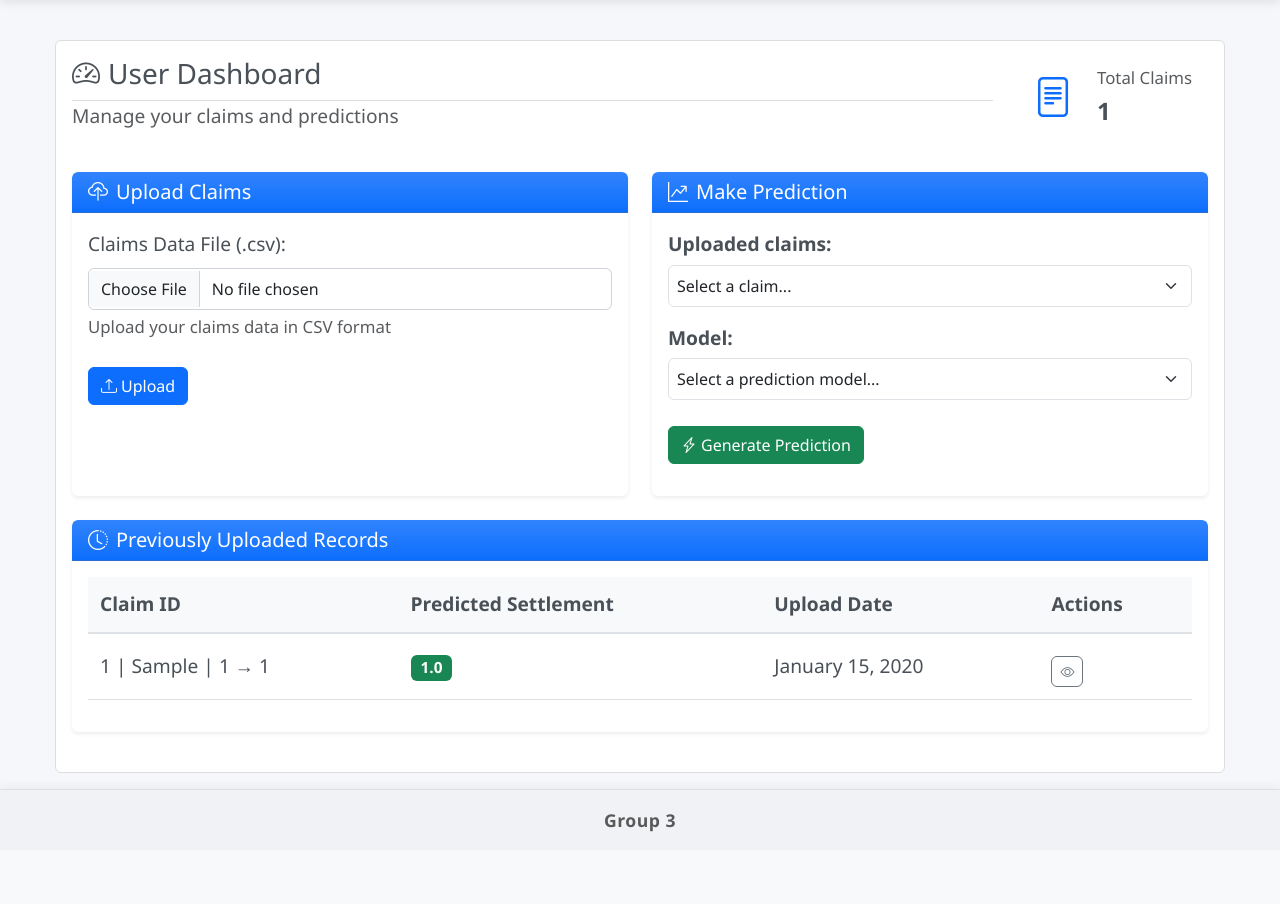
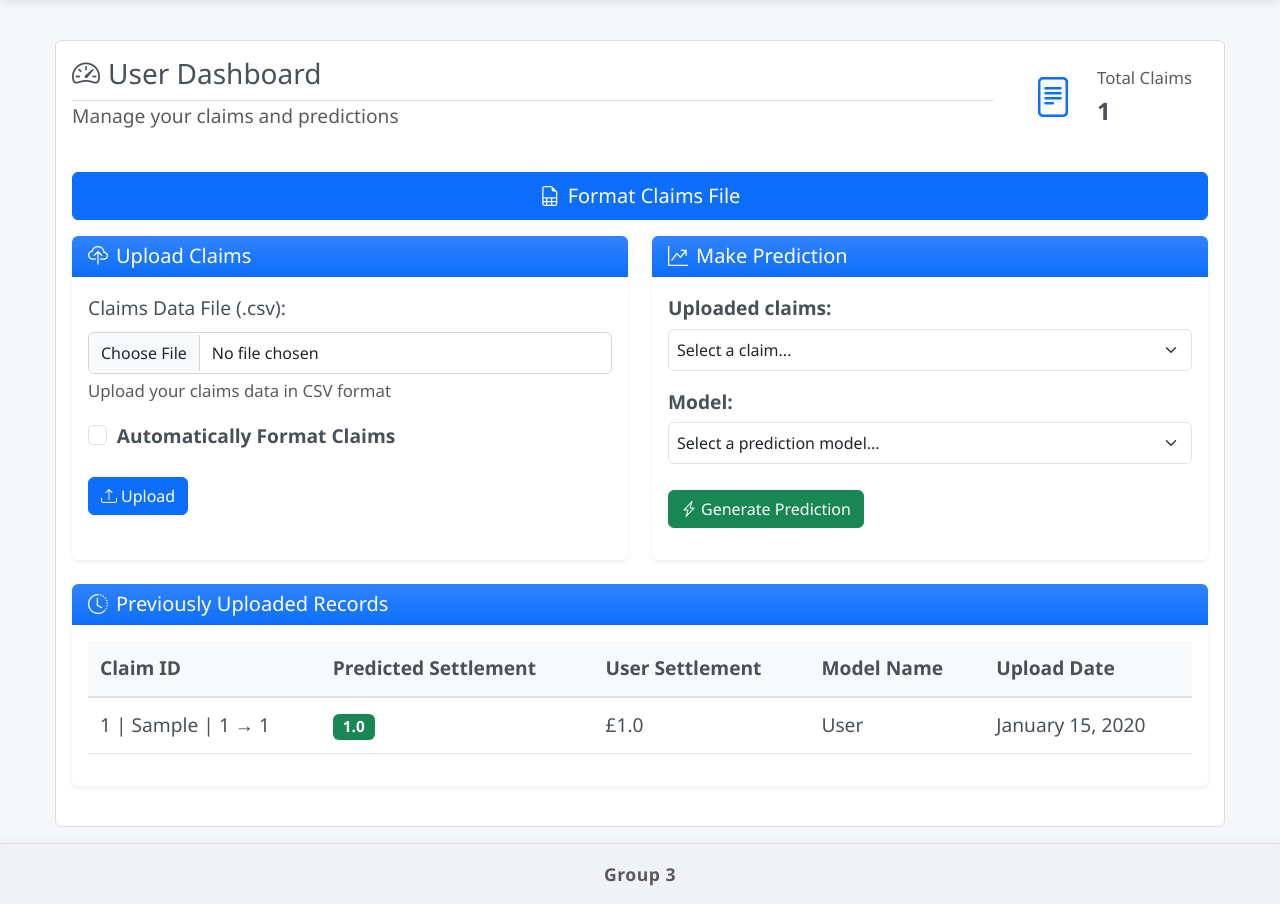
Before and after one commit to charclayt/headlights, a Django app: page /app/customer/ in a window 1280 px wide. Shown: the part 63-967 px from the top of the page. Before the commit the page ends 895 px from the top, so only its background shows below. Run offline with Django 5.2, Linux system fonts and the light colour scheme; a user stored in the database is signed in; tables that the repository leaves empty hold one stand-in row (values such as "Sample post"); some libraries are stand-ins or nearby versions.

Commit message:
added back the accidentally removed format claims functionality

```diff
--- a/templates/customer.html
+++ b/templates/customer.html
@@ -30,6 +30,13 @@
     </div>
   </div>
 
+  <!-- Format Claims File Button -->
+  <div class="mb-3">
+    <a class="btn btn-primary btn-lg w-100" href="{% url 'claims_preprocessing' %}">
+      <i class="bi bi-file-earmark-spreadsheet me-2"></i>Format Claims File
+    </a>
+  </div>
+
   <div class="row">
     <!-- Upload Claims Card -->
     <div class="col-lg-6 mb-4">
@@ -47,13 +54,15 @@
               <input class="form-control" type="file" id="claimsFile" name="claims_file" accept=".csv" onchange="resetMessages();" required>
               <div class="form-text">Upload your claims data in CSV format</div>
             </div>
+            <div class="form-check mb-3">
+              <input class="form-check-input" type="checkbox" id="preprocess" name="preprocess">
+              <label for="preprocess" class="form-check-label">Automatically Format Claims</label>
+            </div>
             <button id="claimUploadSubmit" type="submit" class="btn btn-primary">
               <i class="bi bi-upload me-1"></i>Upload
             </button>
           </form>
-
-          <div id="errorMessage" style="white-space: pre-line" class="alert alert-danger" role="alert" style="display: none;"></div>
-
+          <div id="errorMessage" style="white-space: pre-line; display: none;" class="alert alert-danger" role="alert"></div>
           <div id="confirmationBox" class="alert alert-warning" role="alert" style="display: none;">
             <div id="confirmationMessage" style="white-space: pre-line"></div>
             <button id="confirmIgnoreValidation" type="button" class="btn btn-warning mt-2">
@@ -84,18 +93,59 @@
           </form>
 
           {% if uploaded_record %}
+            <!-- Enhanced Prediction Card -->
             <div class="mt-4 p-3 rounded border">
               <h6 class="mb-2">Prediction Results:</h6>
-              <div class="d-flex align-items-center justify-content-between">
-                <div>
-                  <p class="mb-0"><strong>Predicted Settlement:</strong>
-                    <span class="badge bg-success fs-6">{{ uploaded_record.predicted_settlement }}</span>
-                  </p>
+              {% if uploaded_record.user_settlement %}
+                <div class="mb-2">
+                  <span class="fw-bold">Claim ID:</span> {{ uploaded_record.claim_id.claim_id }}<br>
+                  <span class="fw-bold">Selected Model:</span> {{ uploaded_record.model_id.model_name }}
                 </div>
-                <button id="submit-prediction-feedback" class="btn btn-outline-primary btn-sm" type="button" name="submit-prediction-feedback">
-                  <i class="bi bi-chat-square-text me-1"></i>Leave Feedback
-                </button>
-              </div>
+                <div class="mb-2">
+                  <span class="fw-bold">Our Prediction:</span> £{{ uploaded_record.predicted_range.center }}<br>
+                  <span class="fw-bold">Your Decision:</span> £{{ uploaded_record.user_settlement }}
+                </div>
+              {% elif uploaded_record.predicted_range %}
+                <div class="mb-2">
+                  <span class="fw-bold">Claim ID:</span> {{ uploaded_record.claim_id.claim_id }}<br>
+                  <span class="fw-bold">Selected Model:</span> {{ uploaded_record.model_id.model_name }}
+                </div>
+                <div class="mb-2">
+                  Based on the provided information, our model estimates the claim settlement to be:
+                  <span class="fw-bold text-primary">£{{ uploaded_record.predicted_range.center }}</span>.
+                </div>
+                <div class="text-muted mb-2">
+                  To account for potential uncertainty in prediction, the estimated range is:
+                  <span class="fw-bold">£{{ uploaded_record.predicted_range.lower }} – £{{ uploaded_record.predicted_range.upper }}</span> (±5%).
+                </div>
+                <!-- User Input Form -->
+                <div class="card shadow-sm mb-2">
+                  <div class="card-header bg-light">
+                    <strong>Enter Your Chosen Settlement Value</strong>
+                  </div>
+                  <div class="card-body">
+                    <form method="post">
+                      {% csrf_token %}
+                      {{ settlement_form.as_p }}
+                      <div class="card-body text-center mt-3">
+                        <button type="submit" class="btn btn-success px-4">Submit</button>
+                      </div>
+                    </form>
+                  </div>
+                </div>
+              {% else %}
+                <p class="text-danger">No prediction available for this record.</p>
+              {% endif %}
+              {% if uploaded_record.user_settlement %}
+                <div class="card shadow-lg border-success mb-4 mt-3">
+                  <div class="card-header bg-success text-white">
+                    Got feedback? Please leave it here
+                  </div>
+                  <div class="card-body text-center">
+                    <button id="submit-prediction-feedback" class="btn btn-primary" type="button" name="submit-prediction-feedback">Leave Feedback</button>
+                  </div>
+                </div>
+              {% endif %}
             </div>
           {% endif %}
         </div>
@@ -117,27 +167,23 @@
             <tr>
               <th scope="col">Claim ID</th>
               <th scope="col">Predicted Settlement</th>
+              <th scope="col">User Settlement</th>
+              <th scope="col">Model Name</th>
               <th scope="col">Upload Date</th>
-              <th scope="col">Actions</th>
             </tr>
           </thead>
           <tbody>
             {% for record in user_uploaded_records %}
               <tr>
                 <td>{{ record.claim_id }}</td>
-                <td>
-                  <span class="badge bg-success">{{ record.predicted_settlement }}</span>
-                </td>
+                <td><span class="badge bg-success">{{ record.predicted_settlement }}</span></td>
+                <td>{% if record.user_settlement %}£{{ record.user_settlement }}{% else %}-{% endif %}</td>
+                <td>{% if record.model_id %}{{ record.model_id.model_name }}{% else %}-{% endif %}</td>
                 <td>{{ record.upload_date|date:"F d, Y" }}</td>
-                <td>
-                  <button class="btn btn-sm btn-outline-secondary">
-                    <i class="bi bi-eye"></i>
-                  </button>
-                </td>
               </tr>
             {% empty %}
               <tr>
-                <td colspan="4" class="text-center py-3 text-muted">
+                <td colspan="5" class="text-center py-3 text-muted">
                   <i class="bi bi-info-circle me-2"></i>No records found
                 </td>
               </tr>
@@ -172,5 +218,66 @@
         }
       });
     {% endif %}
+    // AJAX upload logic for claims upload
+    document.getElementById('uploadClaimsForm').addEventListener('submit', async (event) => {
+      event.preventDefault();
+      const form = event.target;
+      const formData = new FormData(form);
+      document.getElementById("claimUploadSubmit").disabled = true;
+      const response = await fetch('./record-upload/', {
+        method: 'POST',
+        body: formData
+      });
+      const result = await response.json();
+      if (result.status === 'success') {
+        location.reload();
+      } else if (result.status == 'confirmationRequired') {
+        const confirmBox = document.getElementById('confirmationBox');
+        const confirmMessage = document.getElementById('confirmationMessage');
+        confirmMessage.textContent = result.message + "\n\nSome data may be missing if this file is uploaded";
+        confirmBox.style.display = 'block';
+      } else {
+        const errorMessage = document.getElementById('errorMessage');
+        errorMessage.textContent = result.message;
+        errorMessage.style.display = 'block';
+      }
+    });
+    function resetMessages() {
+      const errorMessage = document.getElementById('errorMessage');
+      errorMessage.style.display = 'none';
+      const confirmBox = document.getElementById('confirmationBox');
+      confirmBox.style.display = 'none';
+      document.getElementById("claimUploadSubmit").disabled = false;
+    };
+    document.getElementById('confirmIgnoreValidation').addEventListener('click', async (event) => {
+      event.preventDefault();
+      const form = document.forms.uploadClaimsForm;
+      const formData = new FormData(form);
+      document.getElementById("confirmIgnoreValidation").disabled = true;
+      const response = await fetch('./record-upload/1/', {
+        method: 'POST',
+        body: formData
+      });
+      const result = await response.json();
+      if (result.status === 'success') {
+        location.reload();
+      } else {
+        resetMessages();
+        const errorMessage = document.getElementById('errorMessage');
+        errorMessage.textContent = result.message;
+        errorMessage.style.display = 'block';
+        document.getElementById("claimUploadSubmit").disabled = true;
+      }
+      document.getElementById("confirmIgnoreValidation").disabled = false;
+    });
+    // Opens the modal form for submitting feedback
+    document.addEventListener('DOMContentLoaded', (e) => {
+      const formElement = document.getElementById('submit-prediction-feedback');
+      if (formElement) {
+        modalForm(formElement, {
+          formURL: "{% url 'prediction_feedback' %}",
+        });
+      }
+    });
   </script>
 {% endblock %}
```
